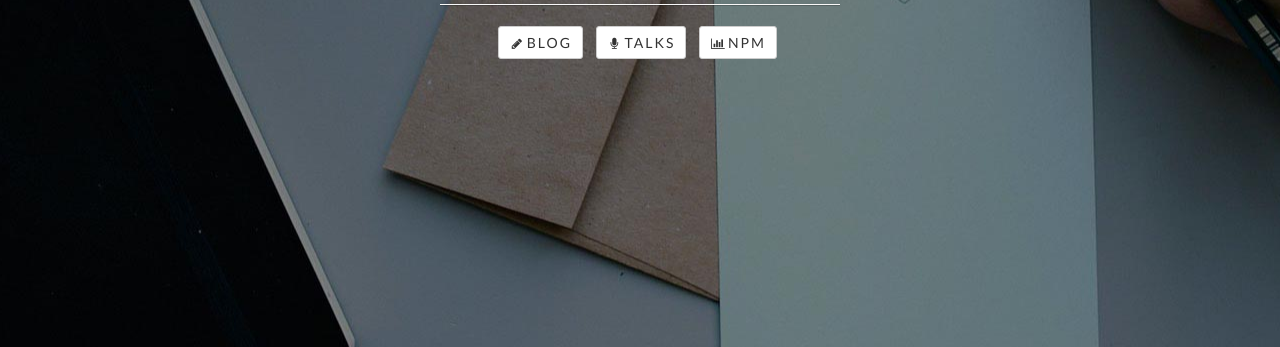
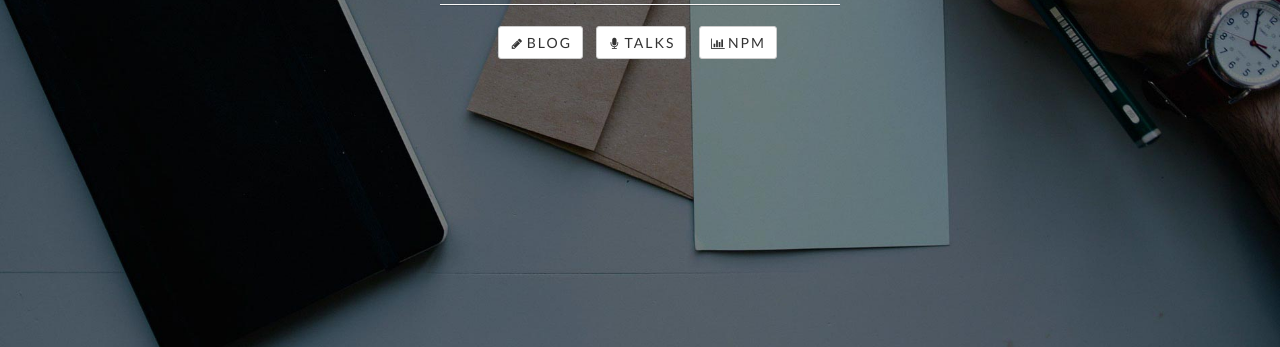
Before and after one commit to ritesh83/profile, a plain HTML site: page index.html in a window 1280 px wide. Shown: the part 492-839 px from the top of the page. Drawn offline with Linux system fonts and the light colour scheme.

Commit message:
Updates..

```diff
--- a/css/landing-page.css
+++ b/css/landing-page.css
@@ -11,7 +11,8 @@ html {
 }
 
 body {
-    background: url(../img/intro-bg.jpg) no-repeat center center;
+    background: url(../img/intro-bg.jpg) no-repeat;
+    background-size: cover;
 }
 
 body,
```
